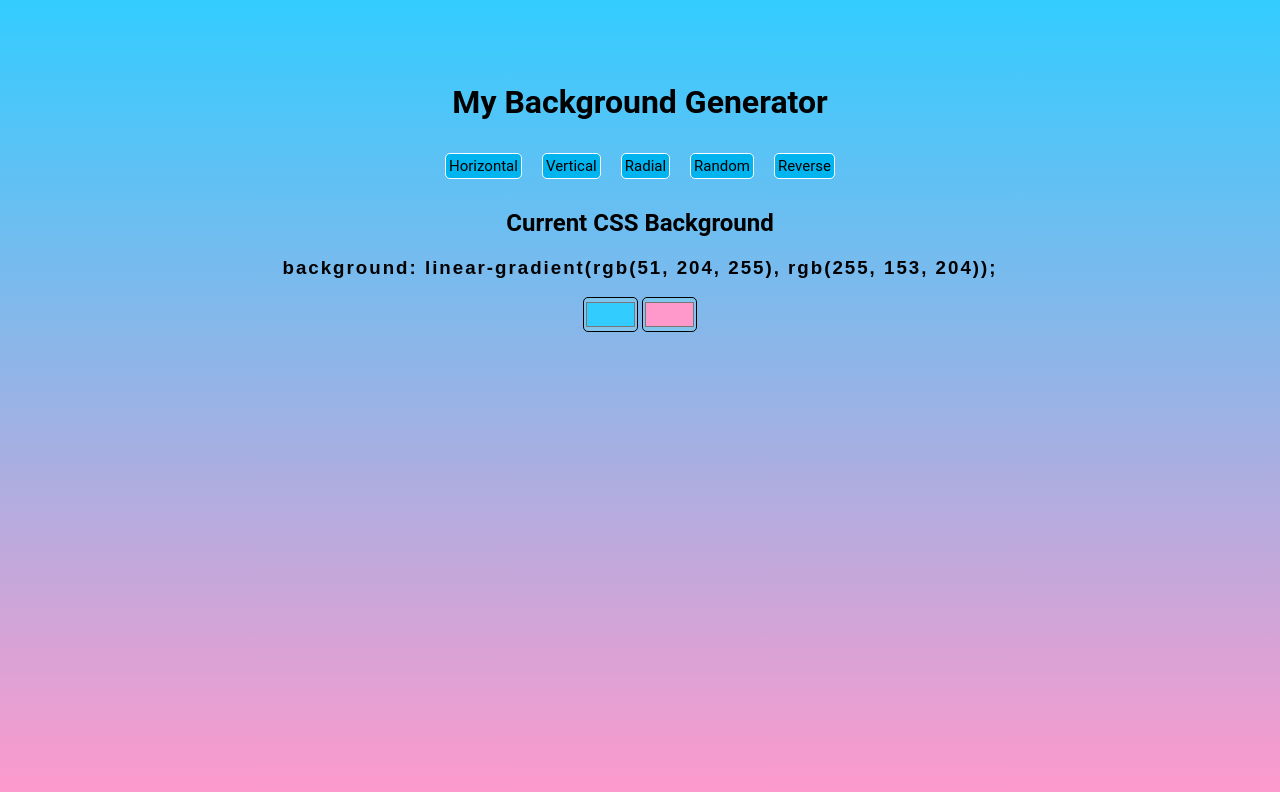
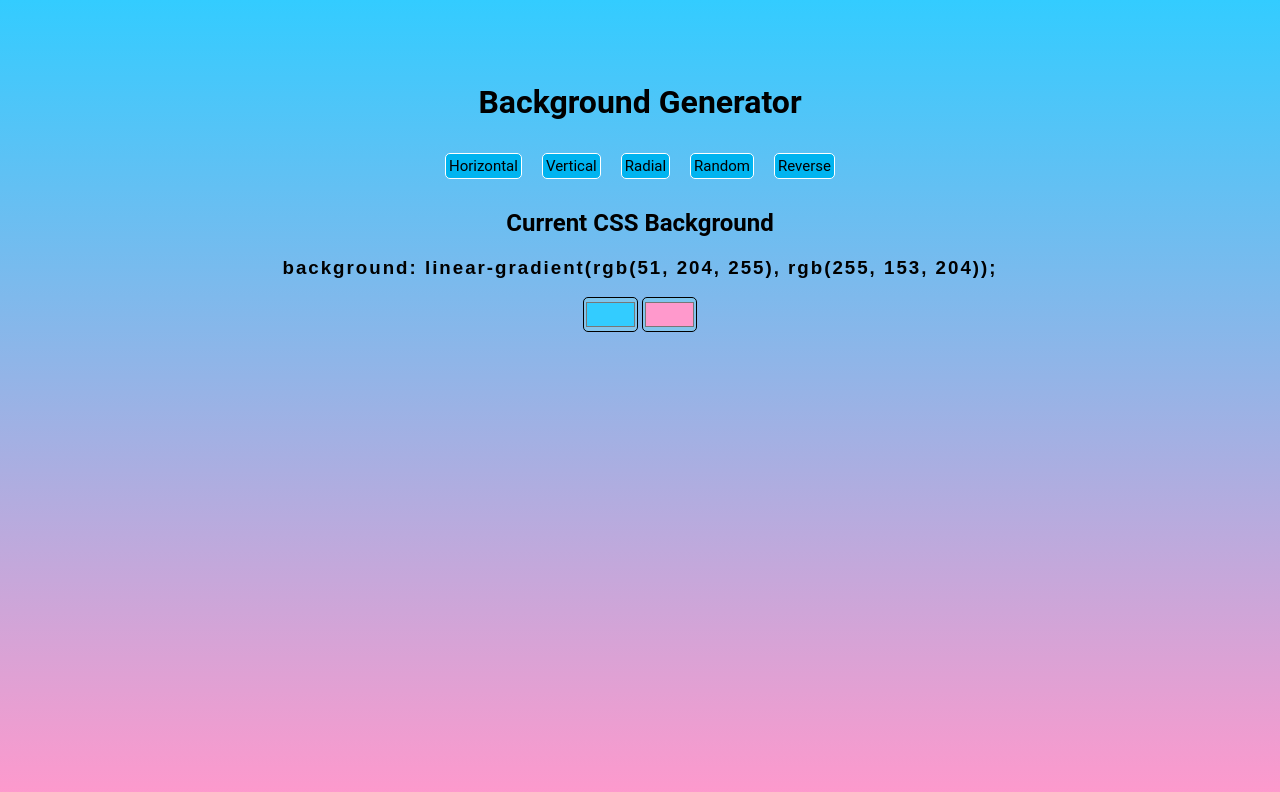
Before and after one commit to onitel/Backgroung-CSS-Generator, a plain HTML site: page index.html in a window 1280 px wide. Drawn offline with Linux system fonts and the light colour scheme.

Commit message:
removing my

```diff
--- a/index.html
+++ b/index.html
@@ -8,7 +8,7 @@
     <body id="gradient">
         <div>
             <br><br><br>
-            <h1>My Background Generator</h1>
+            <h1>Background Generator</h1>
 
             <div class="buttons">
                 <button id="horizontal">Horizontal</button>
```
